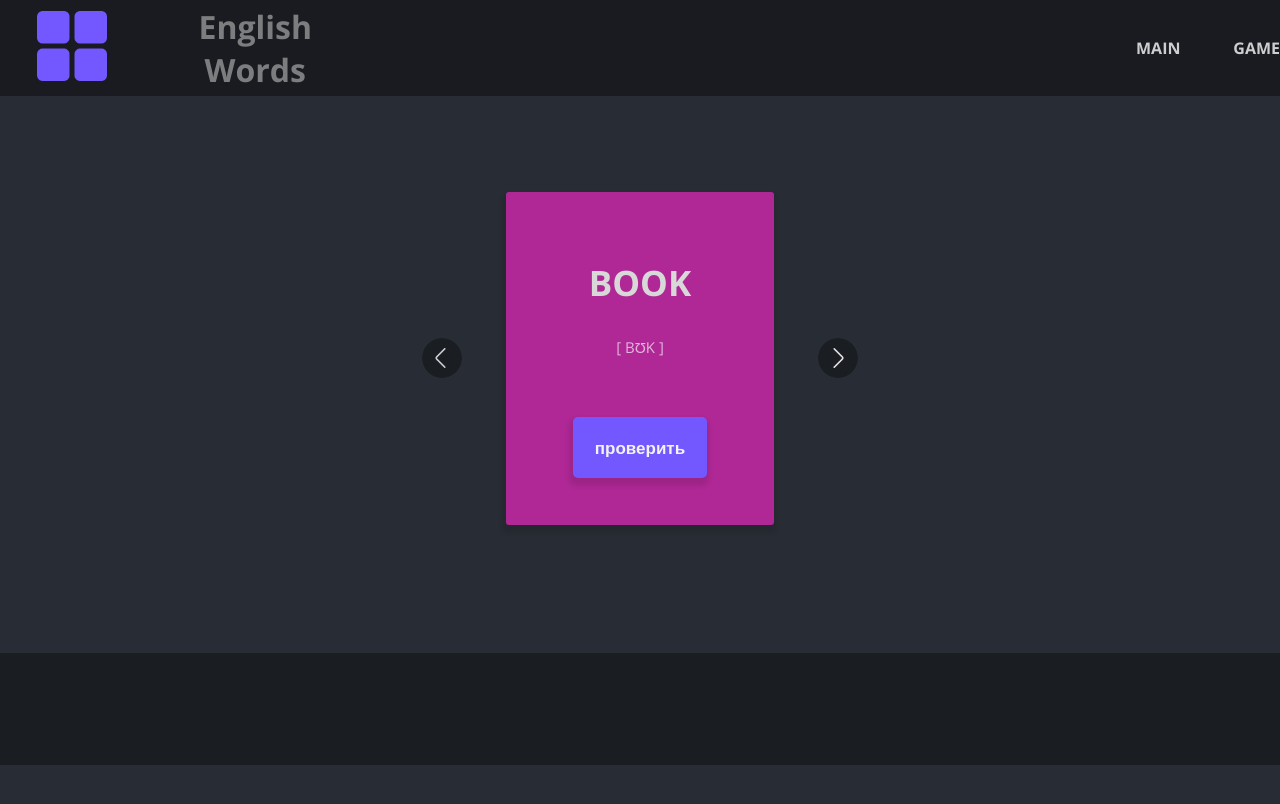
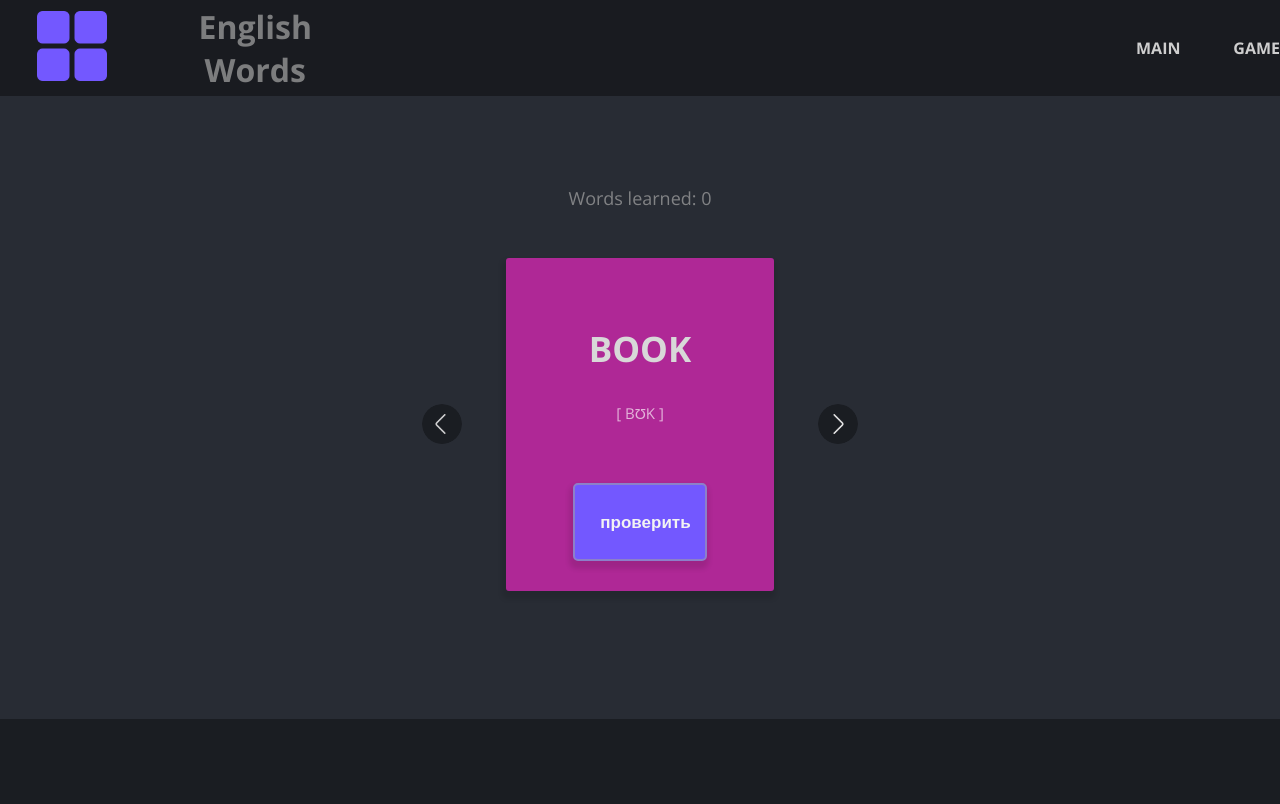
Before and after one commit to Sashavih/EnglishWords, a React (Create React App) app: page /#/Game in a window 1280 px wide. Shown: the top 804 px of the page. Built offline with nearby package versions, Linux system fonts and the light colour scheme.

Commit message:
feat: add learned words

```diff
--- a/src/App.css
+++ b/src/App.css
@@ -40,4 +40,5 @@
 
 .worldListBox {
   margin-top: 6em;
+
 }
--- a/src/App.js
+++ b/src/App.js
@@ -17,18 +17,18 @@ import {
 function App() {
 
   return (
-    <Router>
-      <div className='App'>
-        <Header />
+    <div className='App'>
+      <Router>
         <Routes>
-          <Route path="/" element={<div className='worldListBox'>{words.map((word) => (<WordsList key={word.id} {...word} />))}</div>} />
-          <Route path="/Game" element={<WordCardSlider cards={cards} />} />
-          <Route path="*" element={<NotFoundPade />} />
+          <Route path="/" element={
+            <>
+              <Header />
+              <div className='worldListBox'>{words.map((word) => (<WordsList key={word.id} {...word} />))}</div> <Footer /></>} />
+          <Route path="/Game" element={<><Header /><WordCardSlider cards={cards} /> <Footer /></>} />
+          <Route path="*" element={<><NotFoundPade /></>} />
         </Routes>
-        <Footer />
-      </div>
-    </Router>
-
+      </Router>
+    </div>
   );
 }
 export default App;
--- a/src/components/NotFoundPage/NotFoundPage.jsx
+++ b/src/components/NotFoundPage/NotFoundPage.jsx
@@ -1,6 +1,11 @@
+import { useNavigate } from 'react-router-dom';
 import './NotFoundPage.scss';
 
 function NotFoundPade() {
+    let navigate = useNavigate();
+    function handleClick() {
+        navigate('/');
+    }
     return (
         <div className="notFoundBox">
             <div id="stars"></div>
@@ -8,7 +13,7 @@ function NotFoundPade() {
             <div id="stars3"></div>
             <div id="title"></div>
             <h1 className="notFoundBox__title">WE COULDN’T FIND THE PAGE YOU WERE LOOKING FOR</h1>
-            <button className="notFoundBox__btn" >Back Home</button>
+            <button className="notFoundBox__btn" onClick={handleClick}>Back Home</button>
         </div>
     )
 }
--- a/src/components/NotFoundPage/NotFoundPage.scss
+++ b/src/components/NotFoundPage/NotFoundPage.scss
@@ -3,7 +3,7 @@
     overflow: hidden;
     height: 100vh;
     margin: 0;
-    font-size: 40px;
+    font-size: 36px;
     color: rgb(175, 175, 175);
     text-transform: uppercase;
 
@@ -11,14 +11,15 @@
 
 .notFoundBox__title {
     margin: auto;
-    padding: 1em 1em 0.3em 1em;
+    padding: 2em 1em 0.3em 1em;
     width: 60%;
 
 }
 
 .notFoundBox__btn {
-    padding: 0.6em;
-    border-radius: 20px;
+    padding: 0.7em;
+    margin-top: 1em;
+    border-radius: 25px;
     width: 11em;
     border: none;
     font-size: 16px;
--- a/src/components/WordCard/WordCard.jsx
+++ b/src/components/WordCard/WordCard.jsx
@@ -1,10 +1,19 @@
-import { useState } from "react";
+import { useEffect, useRef } from "react";
 import './WordCard.scss';
 
-function WordCard({ card }) {
-    const [pressed, setPressed] = useState(false);
+function WordCard({ card, onLearned, viewCard, setViewCard, pressed, setPressed }) {
+    const ref = useRef();
+    useEffect(() => {
+        ref.current.focus();
+    }, []);
+
     const handleChange = () => {
         setPressed(!pressed);
+        if (!viewCard) {
+            setViewCard(true);
+            onLearned();
+        }
+
     }
     return (
 
@@ -12,7 +21,7 @@ function WordCard({ card }) {
             <h2>{card.name}</h2>
             <div className="card-box__text">
                 <p className="card-box__transcription">[ {card.transcription} ]</p>
-                {pressed ? <button onClick={handleChange} className="card-box__translate">{card.translate}</button> : <button onClick={handleChange} type="button" className="card-box__btn">проверить</button>}
+                {pressed ? <button onClick={handleChange} className="card-box__translate">{card.translate}</button> : <button onClick={handleChange} ref={ref} type="button" className="card-box__btn">проверить</button>}
             </div>
         </div>
     )
--- a/src/components/WordCard/WordCard.scss
+++ b/src/components/WordCard/WordCard.scss
@@ -16,9 +16,10 @@
     }
 
     button {
+        outline: none;
         cursor: pointer;
         margin: 2.5em auto;
-        padding: 1em;
+        padding: 1.5em;
         color: #f3f3f3;
         border-radius: 5px;
         font-size: 17px;
@@ -32,6 +33,8 @@
         &:hover {
             box-shadow: -1px 5px 5px 3px rgba(0, 0, 0, 0.15);
         }
+
+
     }
 
     .card-box__btn {
@@ -39,6 +42,10 @@
         ;
         width: 70%;
         transition: background-color 0.3s linear;
+
+        &:focus {
+            border: 2px solid #8c80c9;
+        }
     }
 
 }
--- a/src/components/WordCardSlider/WordCardSlider.jsx
+++ b/src/components/WordCardSlider/WordCardSlider.jsx
@@ -1,16 +1,26 @@
-import { useCallback, useState } from "react";
+import { useCallback, useState, } from "react";
 import WordCard from "../WordCard/WordCard";
 import "./WordCardSlider.scss";
 const DEFAULT_CARD = [{ name: "noName" }];
 
 function WordCardSlider({ cards = DEFAULT_CARD, indexOfFirstCardToShow = 0 }) {
+
     if (!cards.length) {
         cards = DEFAULT_CARD;
     }
+
     const [index, setIndex] = useState(indexOfFirstCardToShow);
+    const [learnWords, setLearnWords] = useState(0);
+    const [pressed, setPressed] = useState(false);
+    const [viewCard, setViewCard] = useState(false);
+    const handleLearned = () => {
+        setLearnWords(learnWords + 1);
+    }
 
     const changeIndex = useCallback(
         (value) => {
+            setViewCard(false);
+            setPressed(false);
             if (index + value < 0) {
                 setIndex(cards.length - 1);
                 return;
@@ -19,6 +29,7 @@ function WordCardSlider({ cards = DEFAULT_CARD, indexOfFirstCardToShow = 0 }) {
                 setIndex(0);
                 return;
             }
+
             setIndex(index + value);
         },
         [cards.length, index]
@@ -28,19 +39,22 @@ function WordCardSlider({ cards = DEFAULT_CARD, indexOfFirstCardToShow = 0 }) {
     const decriaseCard = useCallback(() => changeIndex(-1), [changeIndex]);
 
     return (
-        <div className="slider">
+        <>
+            <div className="learnedWords"> Words learned: {learnWords}</div>
+            <div className="slider" >
                 <button
                     type="button"
                     className="sliderPrev slider__btn"
                     onClick={decriaseCard}
                 ></button>
-            <WordCard card={cards[index]}></WordCard>
+                <WordCard pressed={pressed} setPressed={setPressed} setViewCard={setViewCard} viewCard={viewCard} onLearned={handleLearned} card={cards[index]}></WordCard>
                 <button
                     type="button"
                     className="sliderNext slider__btn"
                     onClick={increaseCard}
                 ></button>
             </div>
+        </>
     );
 }
 export default WordCardSlider;
--- a/src/components/WordCardSlider/WordCardSlider.scss
+++ b/src/components/WordCardSlider/WordCardSlider.scss
@@ -2,8 +2,11 @@
     display: flex;
     flex-direction: row;
     align-items: center;
-    margin: 4em 0 4em 0;
+    margin: 1em 0 4em 0;
 
+    &:focus {
+        border: 10px solid red;
+    }
 }
 
 .slider__btn {
@@ -36,3 +39,9 @@
         background: url('../../static/nextHover.png')0 0 /100% no-repeat;
     }
 }
+
+.learnedWords {
+    color: rgba(168, 168, 168, 0.697);
+    font-size: 18px;
+    margin-top: 5em;
+}
--- a/src/components/WordsList/WordsList.module.scss
+++ b/src/components/WordsList/WordsList.module.scss
@@ -16,6 +16,8 @@ $grayBackground: #121212;
     margin: auto;
     grid-template-columns: 1fr 1fr 1fr 15%;
     color: #d8d8d8;
+    box-shadow: -1px 5px 5px 3px rgba(0, 0, 0, 0.1);
+
 
     input {
         background-color: #f6f6f654;
@@ -34,6 +36,7 @@ $grayBackground: #121212;
         border-right: 1px solid rgba(197, 197, 197, 0.178);
         padding-top: 0.5em;
         box-sizing: border-box;
+
     }
 
 }
```
Lines whose indentation alone changed are shown as unchanged.
